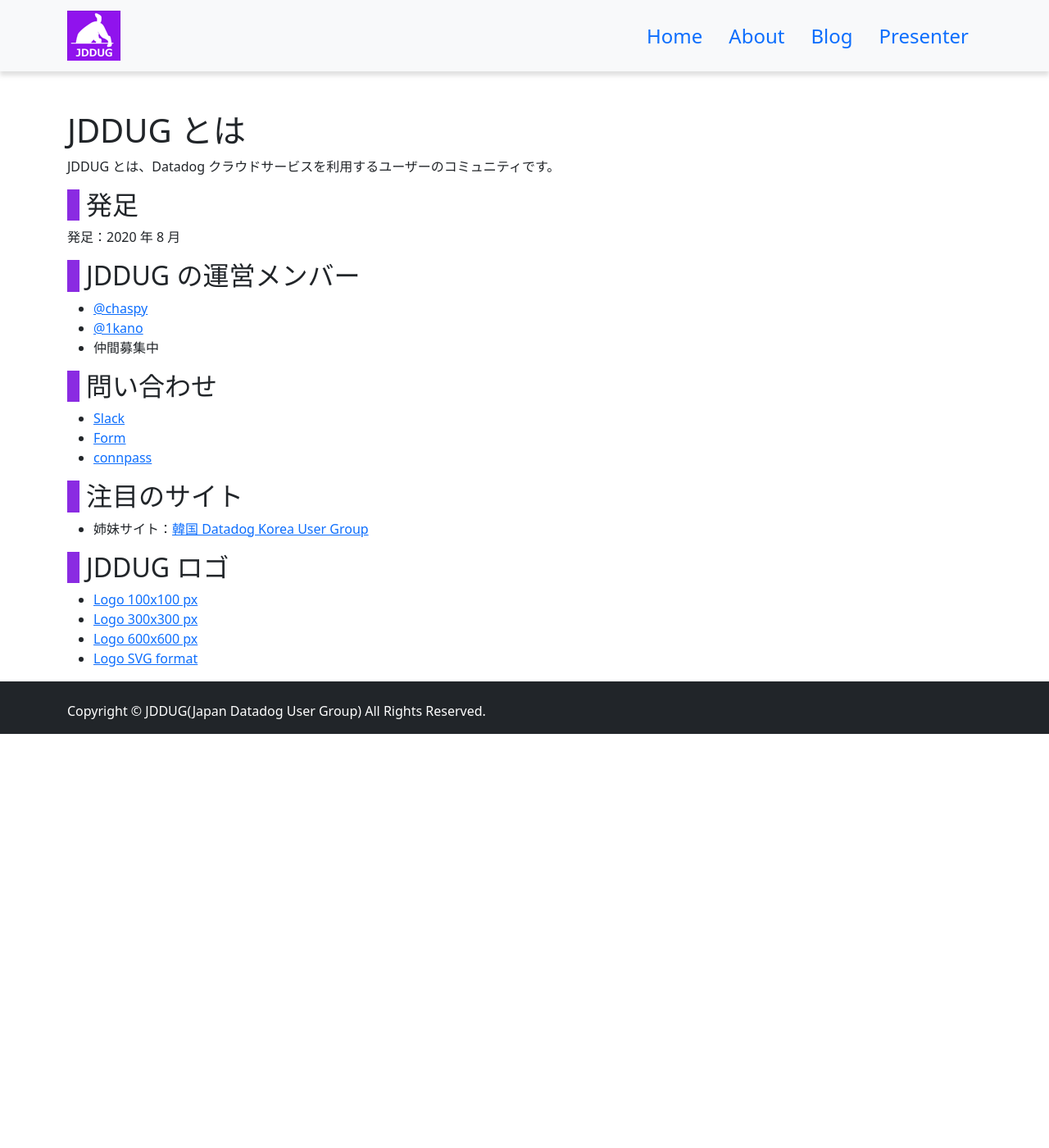
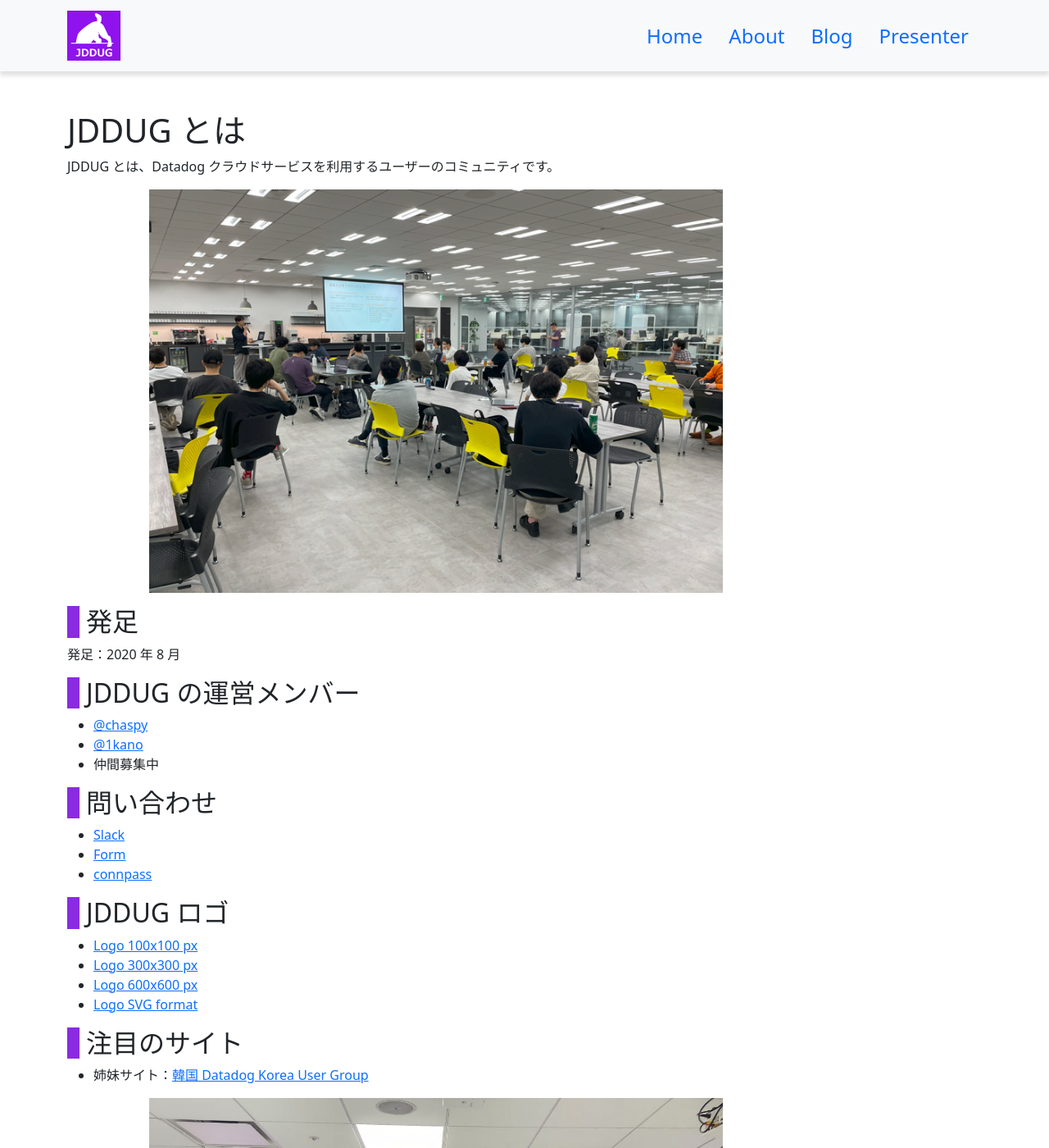
Before and after one commit to jdd-ug/jdd-ug.github.io, a Jekyll site: the page built from about.md, in a window 1280 px wide and 1400 px high. Shown: the whole window at 82% size. Built offline with Jekyll 4.4.1, drawn with Linux system fonts in a browser that asks for light colours.

Commit message:
add picture of KRUG

```diff
--- a/about.md
+++ b/about.md
@@ -6,6 +6,9 @@
 # JDDUG とは
 
 JDDUG とは、Datadog クラウドサービスを利用するユーザーのコミュニティです。
+
+![集合写真](/assets/images/top_meetup.png){:width="700px" style="margin-left:100px"}
+
 
 ## 発足
 
@@ -23,13 +26,15 @@
 - [Form](https://forms.gle/SoJrRUvX4FcysogP9)
 - [connpass](https://datadog-jp.connpass.com/)
 
-## 注目のサイト
-
-- 姉妹サイト：[韓国 Datadog Korea User Group](https://datadogkrug.vercel.app/about)
-
 ## JDDUG ロゴ
 
 - [Logo 100x100 px](/assets/images/iconJDDUG100.png){:target="_blank"}
 - [Logo 300x300 px](/assets/images/iconJDDUG300.png){:target="_blank"}
 - [Logo 600x600 px](/assets/images/iconJDDUG600.png){:target="_blank"}
 - [Logo SVG format](/assets/images/iconJDDUG.svg){:target="_blank"}
+
+## 注目のサイト
+
+- 姉妹サイト：[韓国 Datadog Korea User Group](https://datadogkrug.vercel.app/about)
+
+![集合写真](/assets/images/krug.jpg){:width="700px" style="margin-left:100px"}
```
Also changed, not shown: assets/images/krug.jpg (added).
